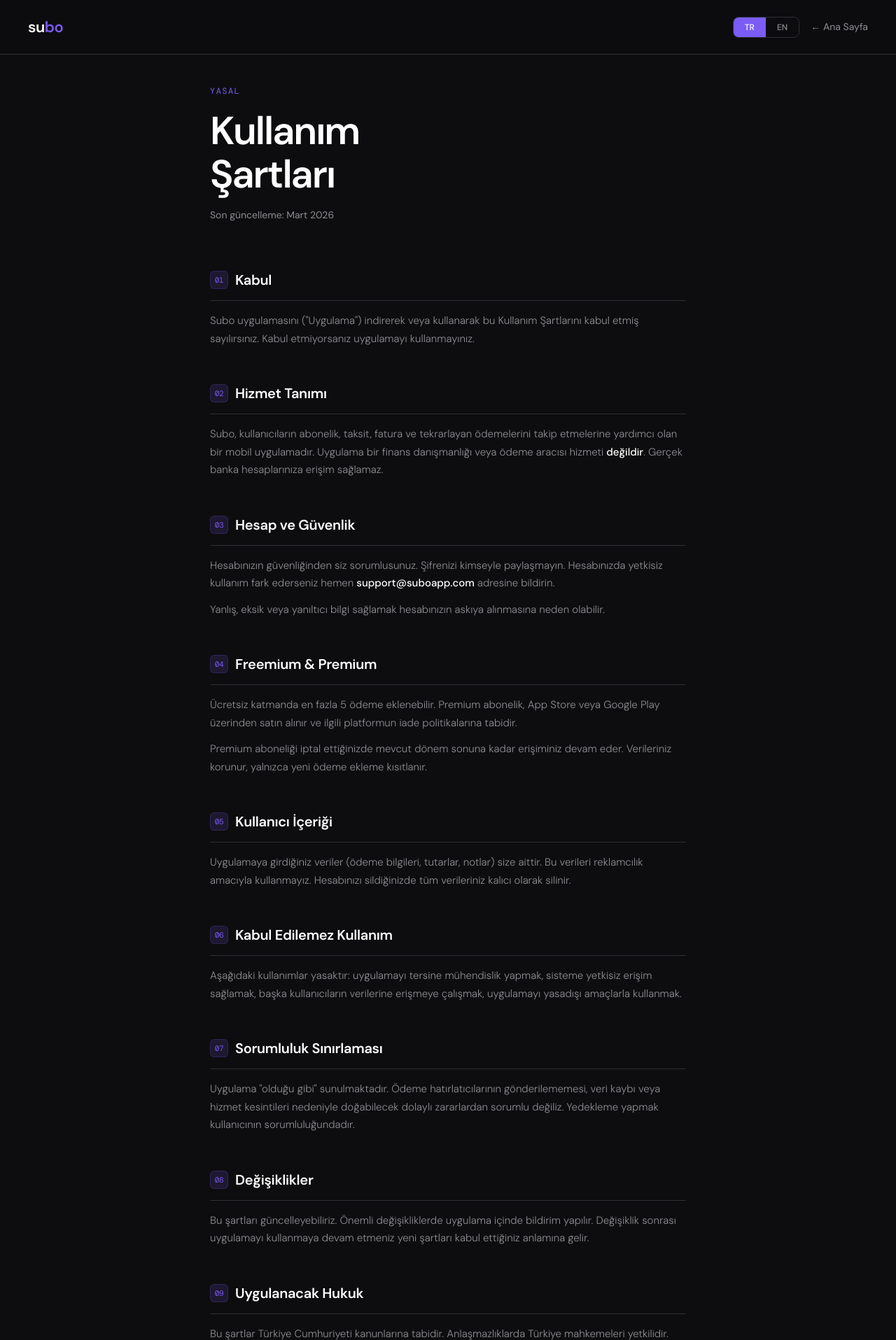
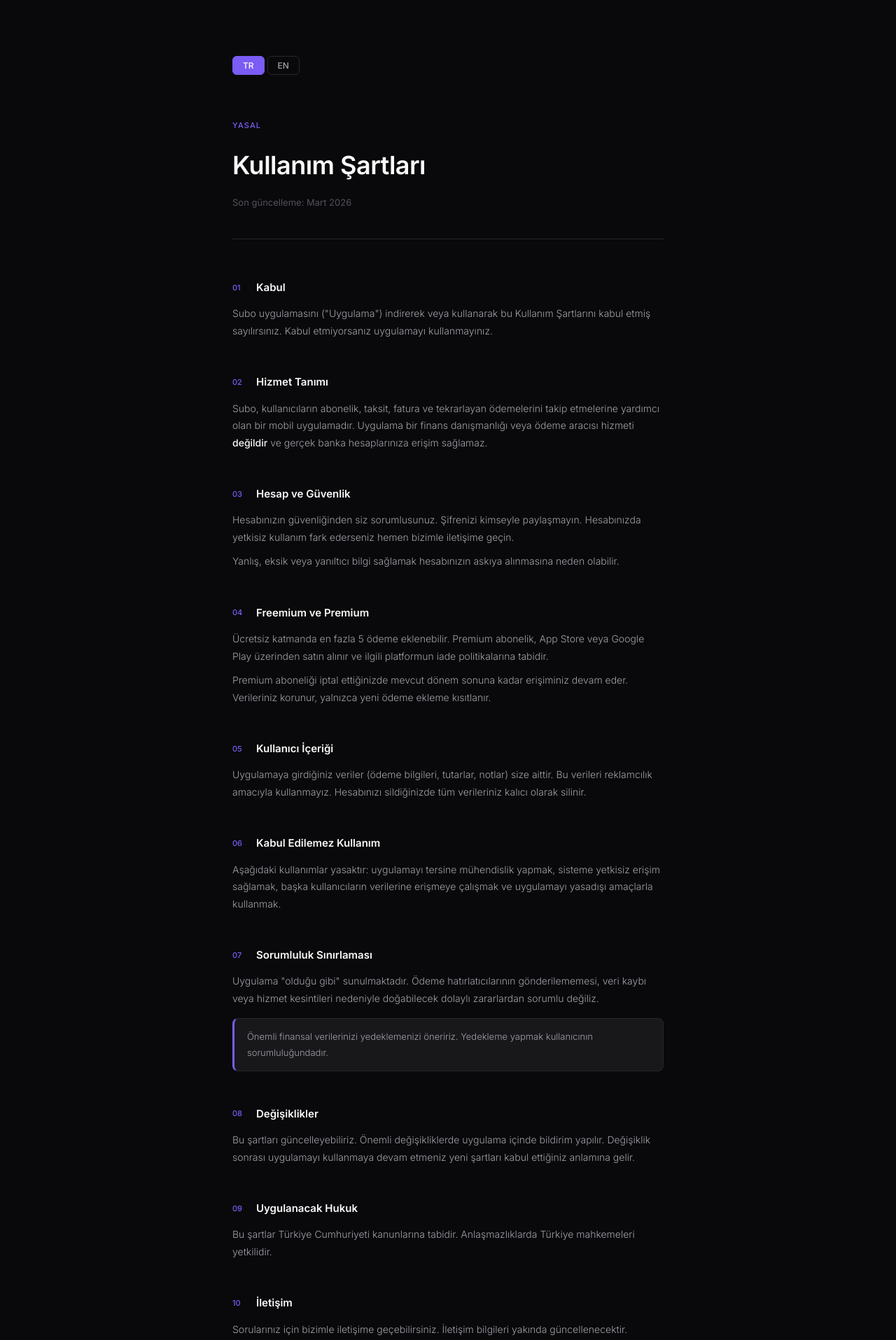
Before and after one commit to aryuksektepe/suboapp.github.io, a plain HTML site: page terms.html in a window 1280 px wide. Shown: the top 1915 px of the page at 70% size. Drawn offline with nearby package versions, Linux system fonts and the light colour scheme.

Commit message:
Update terms.html

```diff
--- a/terms.html
+++ b/terms.html
@@ -5,206 +5,278 @@
 <meta name="viewport" content="width=device-width, initial-scale=1.0">
 <title>Kullanım Şartları — Subo</title>
 <link rel="preconnect" href="https://fonts.googleapis.com">
-<link href="https://fonts.googleapis.com/css2?family=DM+Sans:wght@300;400;500;600&family=DM+Mono:wght@400&display=swap" rel="stylesheet">
+<link href="https://fonts.googleapis.com/css2?family=Inter:wght@300;400;500;600&display=swap" rel="stylesheet">
 <style>
   :root {
-    --bg: #0D0D0F; --surface: #1A1A1E; --surface2: #242428;
-    --border: #2E2E34; --accent: #7B5CF5; --accent-light: #9B7FF7;
-    --accent-surface: #1E1830; --text: #FFFFFF; --text-secondary: #8E8E93;
-    --text-tertiary: #48484A;
+    --bg: #09090b;
+    --surface: #18181b;
+    --border: #27272a;
+    --accent: #7B5CF5;
+    --text: #fafafa;
+    --text-secondary: #a1a1aa;
+    --text-tertiary: #52525b;
   }
   * { margin: 0; padding: 0; box-sizing: border-box; }
-  body { font-family: 'DM Sans', sans-serif; background: var(--bg); color: var(--text); line-height: 1.7; -webkit-font-smoothing: antialiased; }
-  nav { position: fixed; top: 0; left: 0; right: 0; z-index: 100; padding: 20px 40px; display: flex; align-items: center; justify-content: space-between; background: rgba(13,13,15,0.8); backdrop-filter: blur(20px); border-bottom: 0.5px solid var(--border); }
-  .nav-logo { font-size: 22px; font-weight: 600; color: var(--text); text-decoration: none; letter-spacing: -0.5px; }
-  .nav-logo span { color: var(--accent); }
-  .nav-right { display: flex; align-items: center; gap: 16px; }
-  .lang-toggle { display: flex; border: 0.5px solid var(--border); border-radius: 8px; overflow: hidden; }
-  .lang-btn { padding: 6px 16px; font-size: 12px; font-weight: 500; cursor: pointer; background: transparent; color: var(--text-secondary); border: none; transition: all 0.2s; font-family: 'DM Sans', sans-serif; }
-  .lang-btn.active { background: var(--accent); color: #fff; }
-  .nav-back { font-size: 14px; color: var(--text-secondary); text-decoration: none; transition: color 0.2s; }
-  .nav-back:hover { color: var(--text); }
+  body {
+    font-family: 'Inter', sans-serif;
+    background: var(--bg);
+    color: var(--text);
+    line-height: 1.75;
+    -webkit-font-smoothing: antialiased;
+  }
+  .wrap {
+    max-width: 680px;
+    margin: 0 auto;
+    padding: 80px 32px 120px;
+  }
 
-  .container { max-width: 760px; margin: 0 auto; padding: 120px 40px 80px; }
-  .page-header { margin-bottom: 64px; }
-  .page-label { font-size: 12px; font-weight: 500; color: var(--accent); text-transform: uppercase; letter-spacing: 0.12em; margin-bottom: 16px; font-family: 'DM Mono', monospace; }
-  .page-header h1 { font-size: clamp(36px, 5vw, 56px); font-weight: 600; letter-spacing: -2px; line-height: 1.1; margin-bottom: 16px; }
-  .page-header .meta { font-size: 14px; color: var(--text-secondary); }
+  .lang-bar {
+    display: flex;
+    gap: 4px;
+    margin-bottom: 56px;
+  }
+  .lang-btn {
+    padding: 5px 14px;
+    font-size: 12px;
+    font-weight: 500;
+    border-radius: 6px;
+    border: 1px solid var(--border);
+    background: transparent;
+    color: var(--text-secondary);
+    cursor: pointer;
+    font-family: 'Inter', sans-serif;
+    transition: all 0.15s;
+  }
+  .lang-btn.active {
+    background: var(--accent);
+    border-color: var(--accent);
+    color: #fff;
+  }
 
-  .section { margin-bottom: 48px; }
-  .section h2 { font-size: 20px; font-weight: 600; letter-spacing: -0.3px; margin-bottom: 16px; padding-bottom: 12px; border-bottom: 0.5px solid var(--border); display: flex; align-items: center; gap: 10px; }
-  .section-num { width: 26px; height: 26px; border-radius: 6px; background: var(--accent-surface); border: 0.5px solid rgba(123,92,245,0.2); display: flex; align-items: center; justify-content: center; font-size: 11px; font-weight: 500; color: var(--accent); flex-shrink: 0; font-family: 'DM Mono', monospace; }
-  .section p { font-size: 15px; color: var(--text-secondary); margin-bottom: 12px; font-weight: 300; }
+  .page-header {
+    margin-bottom: 56px;
+    padding-bottom: 40px;
+    border-bottom: 1px solid var(--border);
+  }
+  .badge {
+    display: inline-block;
+    font-size: 11px;
+    font-weight: 500;
+    color: var(--accent);
+    text-transform: uppercase;
+    letter-spacing: 0.1em;
+    margin-bottom: 16px;
+  }
+  .page-header h1 {
+    font-size: 36px;
+    font-weight: 600;
+    letter-spacing: -0.5px;
+    margin-bottom: 10px;
+  }
+  .page-header .meta {
+    font-size: 13px;
+    color: var(--text-tertiary);
+  }
+
+  .section {
+    margin-bottom: 48px;
+  }
+  .section h2 {
+    font-size: 15px;
+    font-weight: 600;
+    color: var(--text);
+    margin-bottom: 12px;
+    display: flex;
+    align-items: center;
+    gap: 10px;
+  }
+  .num {
+    font-size: 11px;
+    color: var(--accent);
+    font-weight: 500;
+    min-width: 24px;
+  }
+  .section p {
+    font-size: 14px;
+    color: var(--text-secondary);
+    font-weight: 300;
+    margin-bottom: 10px;
+  }
   .section p:last-child { margin-bottom: 0; }
   .section strong { color: var(--text); font-weight: 500; }
+
+  .note {
+    background: var(--surface);
+    border: 1px solid var(--border);
+    border-left: 3px solid var(--accent);
+    border-radius: 8px;
+    padding: 14px 18px;
+    font-size: 13px;
+    color: var(--text-secondary);
+    margin: 16px 0;
+    font-weight: 300;
+  }
+
+  .page-footer {
+    margin-top: 80px;
+    padding-top: 32px;
+    border-top: 1px solid var(--border);
+    font-size: 12px;
+    color: var(--text-tertiary);
+  }
 
   [lang-content] { display: none; }
   [lang-content].active { display: block; }
 
-  footer { border-top: 0.5px solid var(--border); padding: 40px; display: flex; justify-content: space-between; align-items: center; flex-wrap: wrap; gap: 16px; }
-  .footer-links { display: flex; gap: 24px; }
-  .footer-links a { font-size: 13px; color: var(--text-secondary); text-decoration: none; transition: color 0.2s; }
-  .footer-links a:hover { color: var(--text); }
-  .footer-copy { font-size: 12px; color: var(--text-tertiary); }
-
-  @media (max-width: 640px) {
-    nav { padding: 16px 20px; }
-    .container { padding: 100px 20px 60px; }
-    footer { padding: 32px 20px; }
+  @media (max-width: 600px) {
+    .wrap { padding: 48px 20px 80px; }
+    .page-header h1 { font-size: 28px; }
   }
 </style>
 </head>
 <body>
+<div class="wrap">
 
-<nav>
-  <a href="/" class="nav-logo">su<span>bo</span></a>
-  <div class="nav-right">
-    <div class="lang-toggle">
+  <div class="lang-bar">
     <button class="lang-btn active" onclick="setLang('tr')">TR</button>
     <button class="lang-btn" onclick="setLang('en')">EN</button>
   </div>
-    <a href="/" class="nav-back">← Ana Sayfa</a>
-  </div>
-</nav>
 
   <!-- TURKISH -->
   <div lang-content="tr" class="active">
-<div class="container">
     <div class="page-header">
-    <div class="page-label">Yasal</div>
-    <h1>Kullanım<br>Şartları</h1>
+      <div class="badge">Yasal</div>
+      <h1>Kullanım Şartları</h1>
       <div class="meta">Son güncelleme: Mart 2026</div>
     </div>
 
     <div class="section">
-    <h2><span class="section-num">01</span> Kabul</h2>
+      <h2><span class="num">01</span> Kabul</h2>
       <p>Subo uygulamasını ("Uygulama") indirerek veya kullanarak bu Kullanım Şartlarını kabul etmiş sayılırsınız. Kabul etmiyorsanız uygulamayı kullanmayınız.</p>
     </div>
 
     <div class="section">
-    <h2><span class="section-num">02</span> Hizmet Tanımı</h2>
-    <p>Subo, kullanıcıların abonelik, taksit, fatura ve tekrarlayan ödemelerini takip etmelerine yardımcı olan bir mobil uygulamadır. Uygulama bir finans danışmanlığı veya ödeme aracısı hizmeti <strong>değildir</strong>. Gerçek banka hesaplarınıza erişim sağlamaz.</p>
+      <h2><span class="num">02</span> Hizmet Tanımı</h2>
+      <p>Subo, kullanıcıların abonelik, taksit, fatura ve tekrarlayan ödemelerini takip etmelerine yardımcı olan bir mobil uygulamadır. Uygulama bir finans danışmanlığı veya ödeme aracısı hizmeti <strong>değildir</strong> ve gerçek banka hesaplarınıza erişim sağlamaz.</p>
     </div>
 
     <div class="section">
-    <h2><span class="section-num">03</span> Hesap ve Güvenlik</h2>
-    <p>Hesabınızın güvenliğinden siz sorumlusunuz. Şifrenizi kimseyle paylaşmayın. Hesabınızda yetkisiz kullanım fark ederseniz hemen <strong>support@suboapp.com</strong> adresine bildirin.</p>
+      <h2><span class="num">03</span> Hesap ve Güvenlik</h2>
+      <p>Hesabınızın güvenliğinden siz sorumlusunuz. Şifrenizi kimseyle paylaşmayın. Hesabınızda yetkisiz kullanım fark ederseniz hemen bizimle iletişime geçin.</p>
       <p>Yanlış, eksik veya yanıltıcı bilgi sağlamak hesabınızın askıya alınmasına neden olabilir.</p>
     </div>
 
     <div class="section">
-    <h2><span class="section-num">04</span> Freemium & Premium</h2>
+      <h2><span class="num">04</span> Freemium ve Premium</h2>
       <p>Ücretsiz katmanda en fazla 5 ödeme eklenebilir. Premium abonelik, App Store veya Google Play üzerinden satın alınır ve ilgili platformun iade politikalarına tabidir.</p>
       <p>Premium aboneliği iptal ettiğinizde mevcut dönem sonuna kadar erişiminiz devam eder. Verileriniz korunur, yalnızca yeni ödeme ekleme kısıtlanır.</p>
     </div>
 
     <div class="section">
-    <h2><span class="section-num">05</span> Kullanıcı İçeriği</h2>
+      <h2><span class="num">05</span> Kullanıcı İçeriği</h2>
       <p>Uygulamaya girdiğiniz veriler (ödeme bilgileri, tutarlar, notlar) size aittir. Bu verileri reklamcılık amacıyla kullanmayız. Hesabınızı sildiğinizde tüm verileriniz kalıcı olarak silinir.</p>
     </div>
 
     <div class="section">
-    <h2><span class="section-num">06</span> Kabul Edilemez Kullanım</h2>
-    <p>Aşağıdaki kullanımlar yasaktır: uygulamayı tersine mühendislik yapmak, sisteme yetkisiz erişim sağlamak, başka kullanıcıların verilerine erişmeye çalışmak, uygulamayı yasadışı amaçlarla kullanmak.</p>
+      <h2><span class="num">06</span> Kabul Edilemez Kullanım</h2>
+      <p>Aşağıdaki kullanımlar yasaktır: uygulamayı tersine mühendislik yapmak, sisteme yetkisiz erişim sağlamak, başka kullanıcıların verilerine erişmeye çalışmak ve uygulamayı yasadışı amaçlarla kullanmak.</p>
     </div>
 
     <div class="section">
-    <h2><span class="section-num">07</span> Sorumluluk Sınırlaması</h2>
-    <p>Uygulama "olduğu gibi" sunulmaktadır. Ödeme hatırlatıcılarının gönderilememesi, veri kaybı veya hizmet kesintileri nedeniyle doğabilecek dolaylı zararlardan sorumlu değiliz. Yedekleme yapmak kullanıcının sorumluluğundadır.</p>
+      <h2><span class="num">07</span> Sorumluluk Sınırlaması</h2>
+      <p>Uygulama "olduğu gibi" sunulmaktadır. Ödeme hatırlatıcılarının gönderilememesi, veri kaybı veya hizmet kesintileri nedeniyle doğabilecek dolaylı zararlardan sorumlu değiliz.</p>
+      <div class="note">Önemli finansal verilerinizi yedeklemenizi öneririz. Yedekleme yapmak kullanıcının sorumluluğundadır.</div>
     </div>
 
     <div class="section">
-    <h2><span class="section-num">08</span> Değişiklikler</h2>
+      <h2><span class="num">08</span> Değişiklikler</h2>
       <p>Bu şartları güncelleyebiliriz. Önemli değişikliklerde uygulama içinde bildirim yapılır. Değişiklik sonrası uygulamayı kullanmaya devam etmeniz yeni şartları kabul ettiğiniz anlamına gelir.</p>
     </div>
 
     <div class="section">
-    <h2><span class="section-num">09</span> Uygulanacak Hukuk</h2>
+      <h2><span class="num">09</span> Uygulanacak Hukuk</h2>
       <p>Bu şartlar Türkiye Cumhuriyeti kanunlarına tabidir. Anlaşmazlıklarda Türkiye mahkemeleri yetkilidir.</p>
     </div>
 
     <div class="section">
-    <h2><span class="section-num">10</span> İletişim</h2>
-    <p>Sorularınız için: <strong>support@suboapp.com</strong></p>
+      <h2><span class="num">10</span> İletişim</h2>
+      <p>Sorularınız için bizimle iletişime geçebilirsiniz. İletişim bilgileri yakında güncellenecektir.</p>
     </div>
-</div>
+
+    <div class="page-footer">© 2026 Subo. Tüm hakları saklıdır.</div>
   </div>
 
   <!-- ENGLISH -->
   <div lang-content="en">
-<div class="container">
     <div class="page-header">
-    <div class="page-label">Legal</div>
-    <h1>Terms of<br>Service</h1>
+      <div class="badge">Legal</div>
+      <h1>Terms of Service</h1>
       <div class="meta">Last updated: March 2026</div>
     </div>
 
     <div class="section">
-    <h2><span class="section-num">01</span> Acceptance</h2>
+      <h2><span class="num">01</span> Acceptance</h2>
       <p>By downloading or using Subo ("the App"), you agree to these Terms of Service. If you do not agree, please do not use the App.</p>
     </div>
 
     <div class="section">
-    <h2><span class="section-num">02</span> Service Description</h2>
+      <h2><span class="num">02</span> Service Description</h2>
       <p>Subo is a mobile app that helps users track subscriptions, installments, bills, and recurring payments. It is <strong>not</strong> a financial advisory or payment processing service and does not access your real bank accounts.</p>
     </div>
 
     <div class="section">
-    <h2><span class="section-num">03</span> Account & Security</h2>
-    <p>You are responsible for maintaining your account security. Do not share your password. If you notice unauthorized access, contact <strong>support@suboapp.com</strong> immediately.</p>
+      <h2><span class="num">03</span> Account & Security</h2>
+      <p>You are responsible for maintaining your account security. Do not share your password. If you notice unauthorized access, please contact us immediately.</p>
+      <p>Providing false, incomplete, or misleading information may result in account suspension.</p>
     </div>
 
     <div class="section">
-    <h2><span class="section-num">04</span> Freemium & Premium</h2>
-    <p>The free tier allows up to 5 payments. Premium subscriptions are purchased through the App Store or Google Play and are subject to those platforms' refund policies. Upon cancellation, access continues until the end of the current billing period.</p>
+      <h2><span class="num">04</span> Freemium & Premium</h2>
+      <p>The free tier allows up to 5 payments. Premium subscriptions are purchased through the App Store or Google Play and are subject to those platforms' refund policies.</p>
+      <p>Upon cancellation, access continues until the end of the current billing period. Your data is preserved; only adding new payments is restricted.</p>
     </div>
 
     <div class="section">
-    <h2><span class="section-num">05</span> User Content</h2>
+      <h2><span class="num">05</span> User Content</h2>
       <p>Data you enter (payment info, amounts, notes) belongs to you. We do not use this data for advertising. Upon account deletion, all your data is permanently removed.</p>
     </div>
 
     <div class="section">
-    <h2><span class="section-num">06</span> Prohibited Use</h2>
-    <p>The following are prohibited: reverse engineering the app, unauthorized system access, attempting to access other users' data, using the app for illegal purposes.</p>
+      <h2><span class="num">06</span> Prohibited Use</h2>
+      <p>The following are prohibited: reverse engineering the app, unauthorized system access, attempting to access other users' data, and using the app for illegal purposes.</p>
     </div>
 
     <div class="section">
-    <h2><span class="section-num">07</span> Limitation of Liability</h2>
-    <p>The App is provided "as is." We are not liable for indirect damages arising from missed notifications, data loss, or service interruptions. Users are responsible for maintaining their own backups.</p>
+      <h2><span class="num">07</span> Limitation of Liability</h2>
+      <p>The App is provided "as is." We are not liable for indirect damages arising from missed notifications, data loss, or service interruptions.</p>
+      <div class="note">We recommend backing up important financial data. Users are responsible for maintaining their own backups.</div>
     </div>
 
     <div class="section">
-    <h2><span class="section-num">08</span> Changes</h2>
+      <h2><span class="num">08</span> Changes</h2>
       <p>We may update these terms. In-app notification will be provided for significant changes. Continued use after changes constitutes acceptance of the new terms.</p>
     </div>
 
     <div class="section">
-    <h2><span class="section-num">09</span> Governing Law</h2>
+      <h2><span class="num">09</span> Governing Law</h2>
       <p>These terms are governed by the laws of the Republic of Turkey. Turkish courts have jurisdiction over disputes.</p>
     </div>
 
     <div class="section">
-    <h2><span class="section-num">10</span> Contact</h2>
-    <p>For questions: <strong>support@suboapp.com</strong></p>
-  </div>
-</div>
+      <h2><span class="num">10</span> Contact</h2>
+      <p>For questions, please get in touch with us. Contact details will be updated shortly.</p>
     </div>
 
-<footer>
-  <div class="footer-copy">© 2026 Subo.</div>
-  <div class="footer-links">
-    <a href="index.html">Ana Sayfa</a>
-    <a href="privacy.html">Gizlilik</a>
-    <a href="changelog.html">Sürüm Notları</a>
-    <a href="support.html">Destek</a>
+    <div class="page-footer">© 2026 Subo. All rights reserved.</div>
   </div>
-</footer>
 
+</div>
 <script>
 function setLang(lang) {
-  document.querySelectorAll('[lang-content]').forEach(el => el.classList.toggle('active', el.getAttribute('lang-content') === lang));
-  document.querySelectorAll('.lang-btn').forEach(btn => btn.classList.toggle('active', btn.textContent.toLowerCase() === lang));
+  document.querySelectorAll('[lang-content]').forEach(el =>
+    el.classList.toggle('active', el.getAttribute('lang-content') === lang));
+  document.querySelectorAll('.lang-btn').forEach(btn =>
+    btn.classList.toggle('active', btn.textContent.toLowerCase() === lang));
 }
 </script>
 </body>
```
Lines whose indentation alone changed are shown as unchanged.
